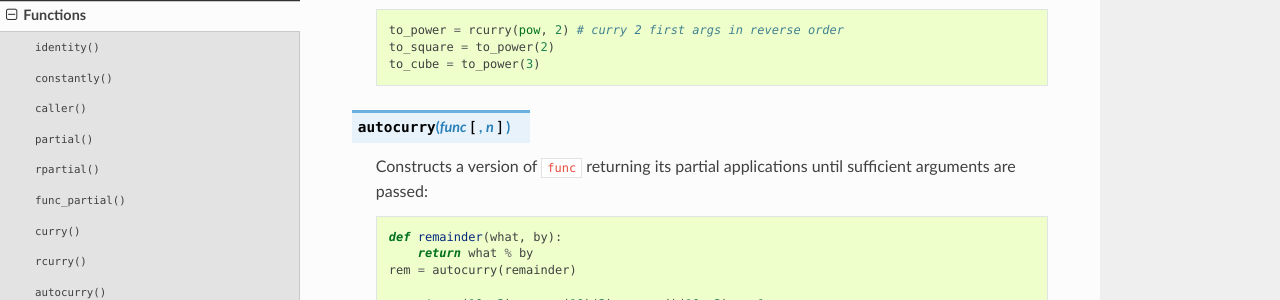
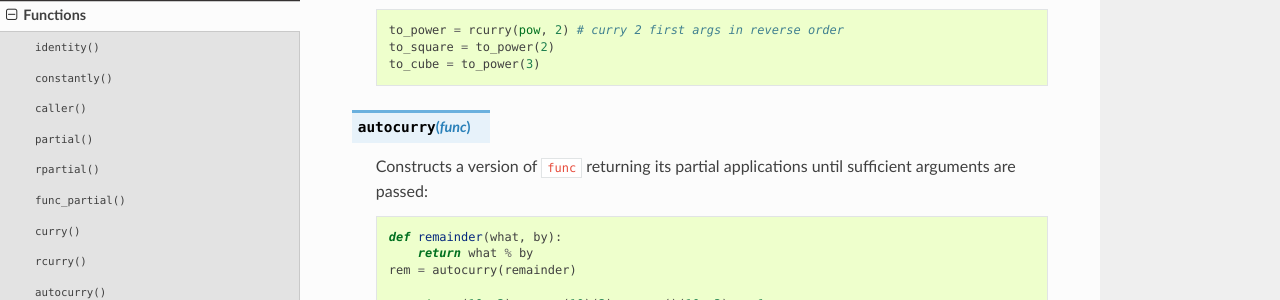
Before and after one commit to Jamaal224/funcy, a Sphinx documentation site: the page built from docs/funcs.rst, in a window 1280 px wide and 900 px high, scrolled down 1523 px. Shown: the part 140-440 px from the top of the window. Built offline with Sphinx 7.4.7 and the Read the Docs theme 2.0.0, drawn with Linux system fonts in a browser that asks for light colours.

```diff
--- a/docs/funcs.rst
+++ b/docs/funcs.rst
@@ -75,7 +75,7 @@ Functions
         to_cube = to_power(3)
 
 
-.. function:: autocurry(func[, n])
+.. function:: autocurry(func)
 
     Constructs a version of ``func`` returning its partial applications until sufficient arguments are passed::
 
```
